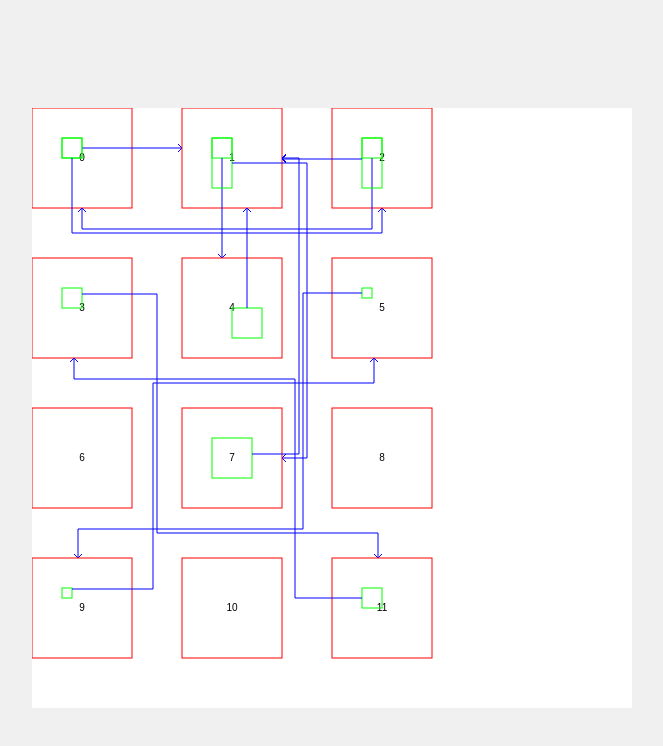
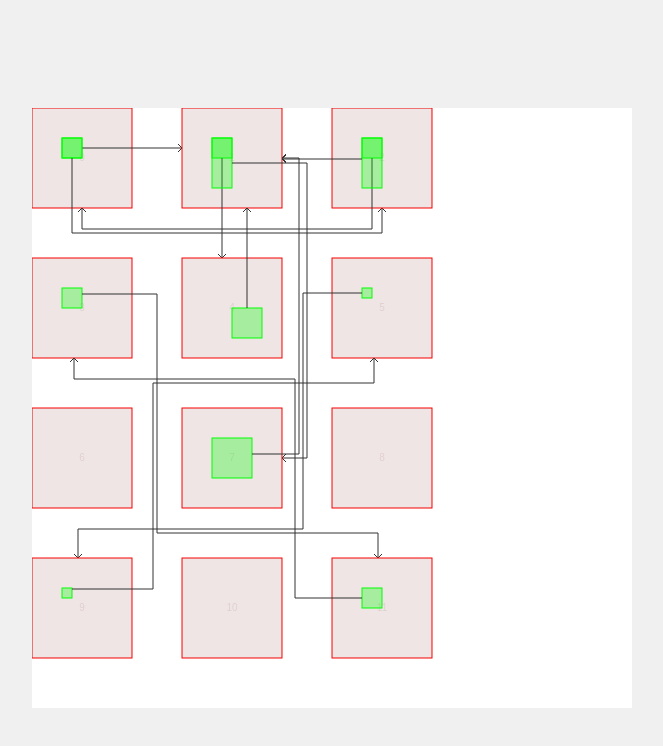
Before and after one commit to yangsibai/linkmap, a website: page src/index.html in a window 1280 px wide. Shown: the whole page, without its empty margins (316-979 px from the left). Drawn offline with Linux system fonts and the light colour scheme.

Commit message:
add color config

```diff
--- a/package.json
+++ b/package.json
@@ -1,6 +1,6 @@
 {
   "name": "linkmap",
-  "version": "0.0.6",
+  "version": "0.0.7",
   "description": "link map",
   "main": "dist/lib.js",
   "scripts": {
--- a/src/index.html
+++ b/src/index.html
@@ -222,7 +222,12 @@
   var linkMap = new LinkMap({
     context: context,
     channelWidth: 50,
-    channelHeight: 50
+    channelHeight: 50,
+    borderColor: '#f00',
+    fillColor: 'rgba(100,0,0,.1)',
+    linkBorderColor: '#0f0',
+    linkFillColor: 'rgba(0,255,0,0.3)',
+    lineColor: '#333'
   });
   linkMap.draw(elements);
   console.log('draw finish.');
--- a/src/lib.js
+++ b/src/lib.js
@@ -74,6 +74,11 @@
         this.context = options.context;
         this.channelWidth = options.channelWidth;
         this.channelHeight = options.channelHeight;
+        this.borderColor = options.borderColor || '#F00';
+        this.fillColor = options.fillColor || '';
+        this.linkBorderColor = options.linkBorderColor || '#0F0';
+        this.linkFillColor = options.linkFillColor || '';
+        this.lineColor = options.lineColor || '#00F';
     }
 
     LinkMap.prototype.isRowNeighbor = function (current, target) {
@@ -245,9 +250,15 @@
     LinkMap.prototype.drawElement = function (el) {
         var context = this.context;
         context.save();
-        context.strokeStyle = '#f00';
+        context.strokeStyle = this.borderColor;
         context.beginPath();
         context.strokeRect(el.x, el.y, el.width, el.height);
+
+        if (this.fillColor) {
+            context.fillStyle = this.fillColor;
+            context.fillRect(el.x, el.y, el.width, el.height);
+        }
+
         context.textAlign = 'center';
         context.textBaseline = 'middle';
         context.fillText(el.name || el.id, el.x + el.width / 2, el.y + el.height / 2);
@@ -257,15 +268,20 @@
     LinkMap.prototype.drawLink = function (link) {
         var context = this.context;
         context.save();
-        context.strokeStyle = '#0f0';
+        context.strokeStyle = this.linkBorderColor;
         context.strokeRect(link.x, link.y, link.width, link.height);
+
+        if (this.linkFillColor) {
+            context.fillStyle = this.linkFillColor;
+            context.fillRect(link.x, link.y, link.width, link.height);
+        }
         context.restore();
     };
 
     LinkMap.prototype.drawPaths = function (idealPaths) {
         var context = this.context;
         context.save();
-        context.strokeStyle = '#00f';
+        context.strokeStyle = this.lineColor;
         context.beginPath();
         var startPoint = idealPaths[0];
         context.moveTo(startPoint.x, startPoint.y);
@@ -305,7 +321,6 @@
         var context = this.context;
         var takeUpLines = [];
 
-        context.strokeStyle = '#f00';
         convertRelativePositionToAbsolute(elements);
 
         function correctPaths(paths) {
```
